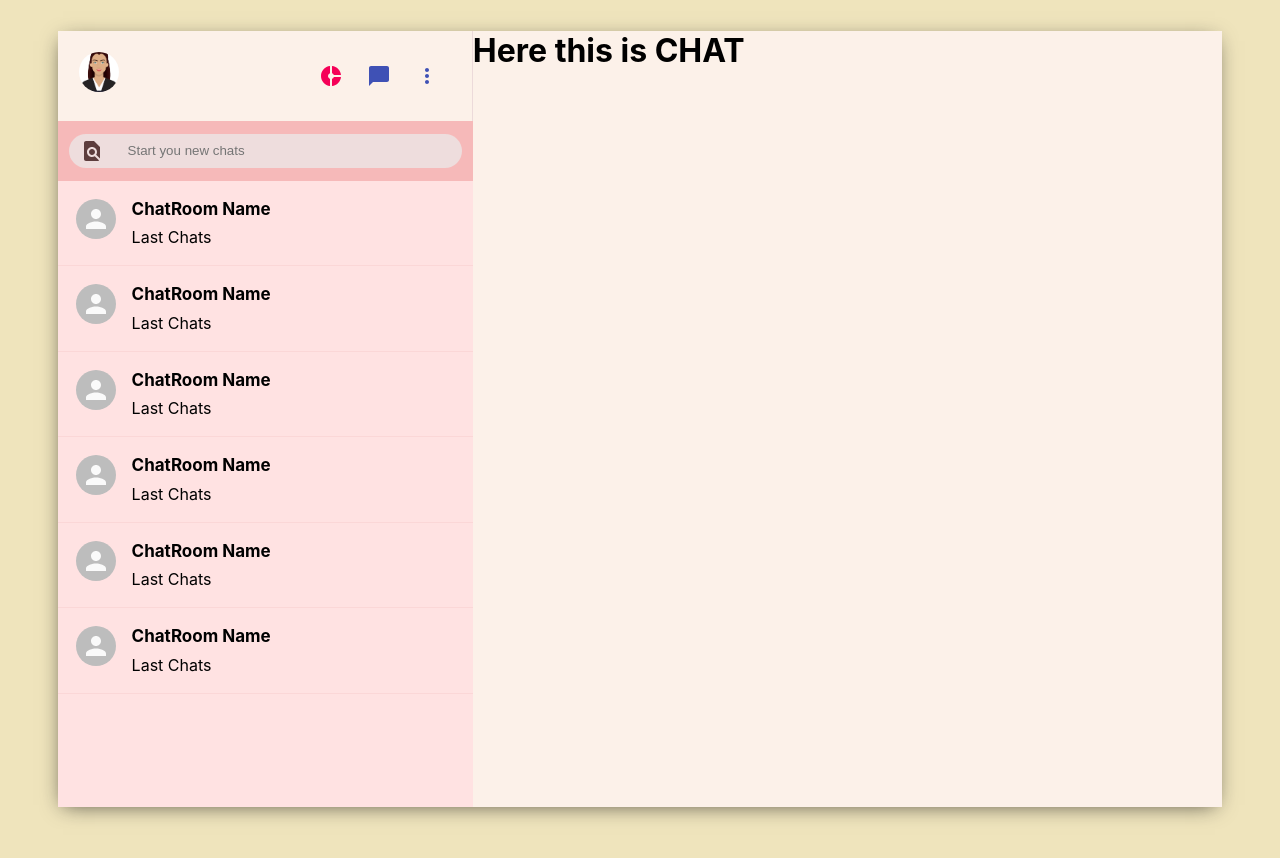
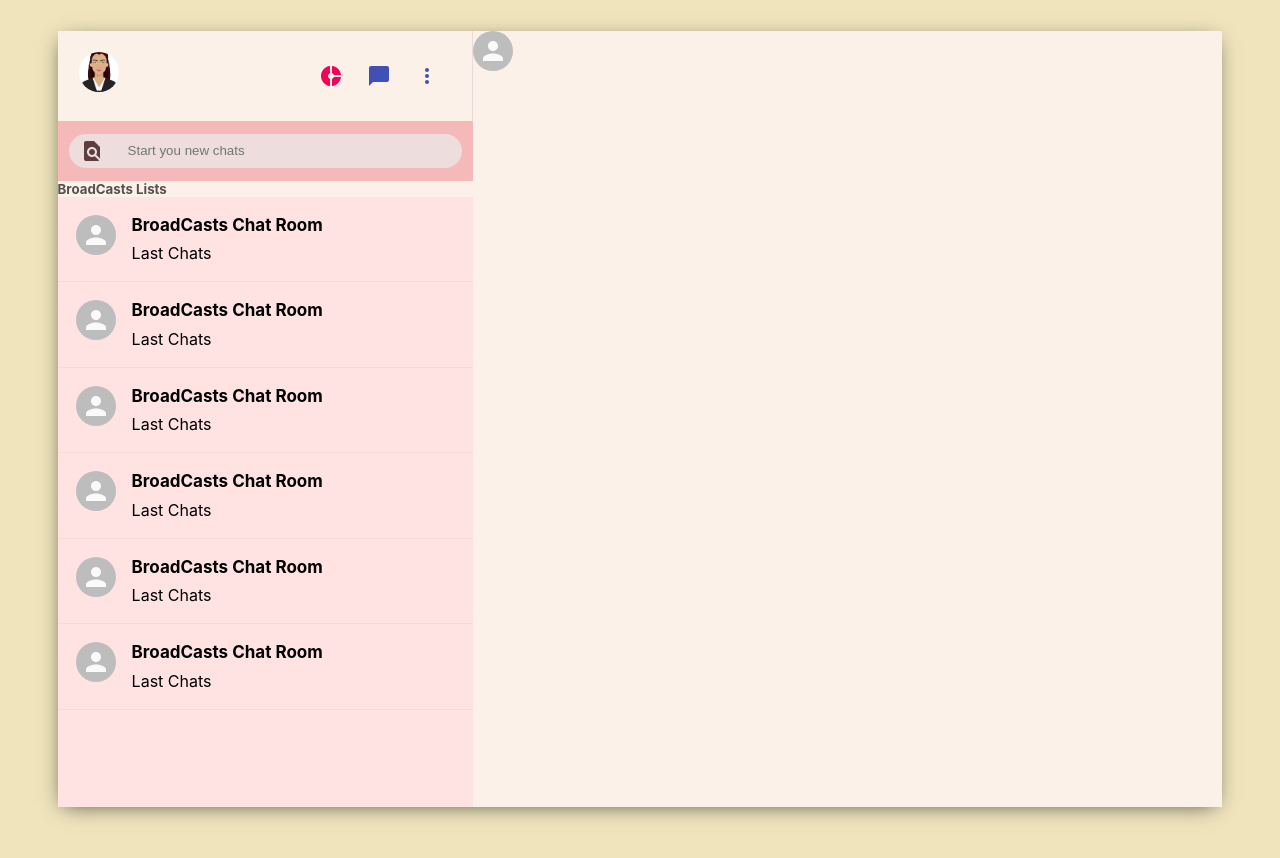
Before and after one commit to codershona/project-mern-chat-application, a React (Create React App) app in the folder mates_app_frontend/: page / in a window 1280 px wide. Shown: the top 858 px of the page. Built offline with nearby package versions, Linux system fonts and the light colour scheme.

Commit message:
working on styling components

```diff
--- a/mates_app_frontend/src/Chat.js
+++ b/mates_app_frontend/src/Chat.js
@@ -1,10 +1,16 @@
 import React from "react";
 import "./Chat.css";
+import { Avatar } from '@material-ui/core';
 
 function Chat() {
     return (
         <div className="chat">
-           <h1>Here this is CHAT</h1>
+            <div className="chat_Headers">
+            <Avatar />
+            <div className="chat_HeaderInfo">
+
+            </div>
+            </div>
         </div>
     );
 }
--- a/mates_app_frontend/src/Sidebar.css
+++ b/mates_app_frontend/src/Sidebar.css
@@ -1,4 +1,4 @@
-/* Side bar CSS Styles */
+/* Side bar CSS Style */
 .sidebar {
     display: flex;
     flex-direction: column;
@@ -10,9 +10,16 @@
     justify-content: space-between;
     padding: 21px;
     border-right: 1px solid rgb(236, 218, 218);
-
 }
 
+.sidebarChatLists_broadcasts  {
+    cursor: pointer;
+    color: rgb(85, 80, 80)
+}
+
+.sidebarChatLists_broadcasts:hover {
+    background-color: #d5f3f6;
+}
 
 .sidebar_headerRightSide {
     display: flex;
--- a/mates_app_frontend/src/Sidebar.js
+++ b/mates_app_frontend/src/Sidebar.js
@@ -32,6 +32,9 @@ function Sidebar() {
                </div>
             </div>
 
+            <div className="sidebarChatLists_broadcasts">
+              <h5>BroadCasts Lists</h5>
+              </div>
            <div className="sidebar_ChatLists">
                <SidebarChats />
                <SidebarChats />
--- a/mates_app_frontend/src/SidebarChats.js
+++ b/mates_app_frontend/src/SidebarChats.js
@@ -7,9 +7,9 @@ function SidebarChats() {
         <div className="sidebarChatLists">
           <Avatar />
           <div className="sidebarChatLists_info">
-              <h2>ChatRoom Name</h2>
+              <h2>BroadCasts Chat Room</h2>
               <p>Last Chats</p>
-          </div>
+              </div>
         </div>
     );
 }
```
